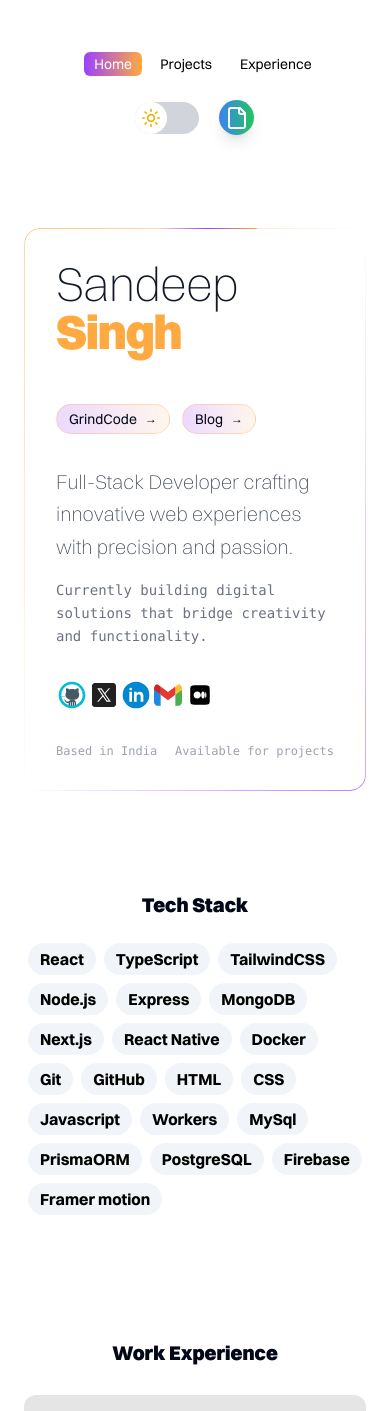
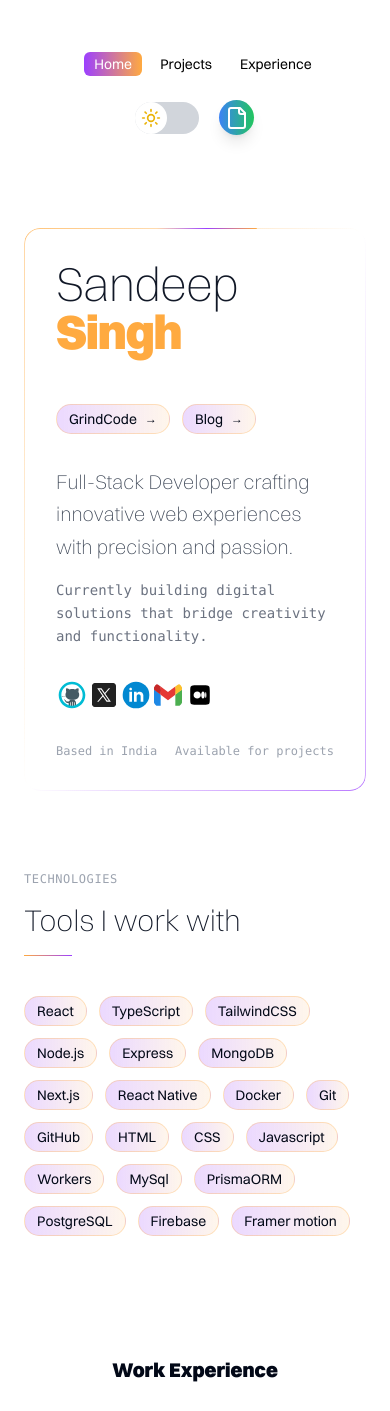
Before and after one commit to CoDesign-Spa27/sandeep, a Next.js app: page / in a window 390 px wide. Shown: the top 1411 px of the page. Built offline with nearby package versions, Linux system fonts and the light colour scheme.

Commit message:
fix:mobile stack fix

```diff
--- a/components/MobileStack.tsx
+++ b/components/MobileStack.tsx
@@ -18,25 +18,52 @@ const MobileStack = ({ names }: { names: string[] }) => {
     visible: { opacity: 1, y: 0, transition: { duration: 0.2 } },
   };
 
+  const fadeInUp = {
+    hidden: {
+      opacity: 0,
+      y: 30,
+      filter: "blur(4px)",
+    },
+    visible: (delay = 0) => ({
+      opacity: 1,
+      y: 0,
+      filter: "blur(0px)",
+      transition: {
+        duration: 0.6,
+        delay: delay * 0.1,
+        ease: [0.25, 0.46, 0.45, 0.94],
+      },
+    }),
+  };
+
   return (
     <div>
       <motion.div
-        variants={containerVariants}
+        className="mb-10 space-y-4"
         initial="hidden"
-        animate="visible"
-        className="text-xl font-black text-center py-5"
+        whileInView="visible"
+        viewport={{ once: true, margin: "-100px" }}
+        variants={fadeInUp}
+        custom={0}
       >
-        Tech Stack
+        <div className="text-xs font-mono text-gray-400 tracking-wider uppercase">
+          Technologies
+        </div>
+        <h2 className="text-3xl md:text-4xl font-light text-gray-900 dark:text-white">
+          Tools I work with
+        </h2>
+        <div className="w-12 h-px  bg-gradient-to-r from-color1 to-color2" />
       </motion.div>
       <motion.div
         variants={containerVariants}
         initial="hidden"
         animate="visible"
+        className="flex flex-wrap gap-3"
       >
         {names.map((name, index) => (
           <motion.div
             key={index}
-            className="bg-slate-100 rounded-full px-3 py-1 inline-block font-semibold text-black m-1"
+            className="text-sm font-medium bg-gradient-to-r from-[#9c40ff]/20 to-[#ffaa40]/10 px-3 py-1 rounded-full border border-[#ffaa40]/30"
             variants={itemVariants}
           >
             {name}
```
